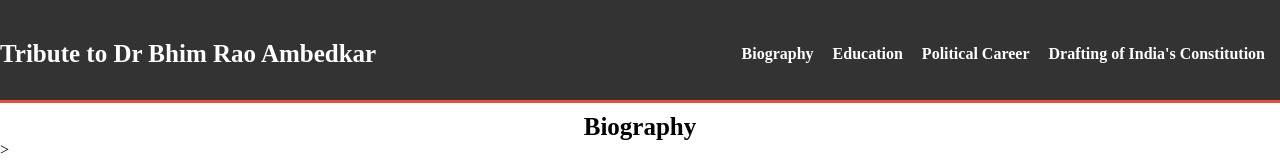
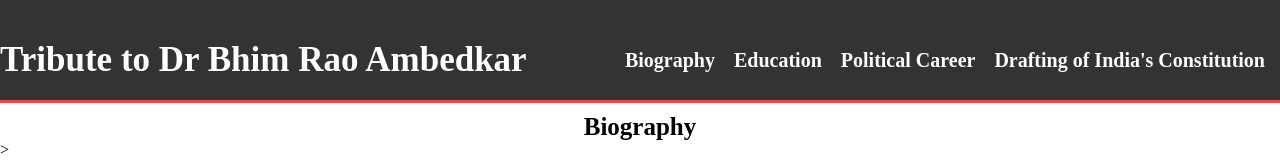
Before and after one commit to Jatinalwariya/Encryptix, a plain HTML site: page index.html in a window 1280 px wide. Shown: the top 160 px of the page. Drawn offline with Linux system fonts and the light colour scheme.

Commit message:
style.css

```diff
--- a/style.css
+++ b/style.css
@@ -22,12 +22,11 @@ h5{
 p{
     margin: 10px;
     padding: 10px;
-    /* font-family: 'Cooper black'; */
 }
 
 .Drafting > img{
     display: block;
-    width: 300px;
+    width: 400px;
     margin-left: auto;
     margin-right: auto;
 }
@@ -64,7 +63,7 @@ header {
 }
 
 .logo a{
-    font-size: 25px;
+    font-size: 35px;
     font-weight: 800;
     color: white;
     font-family: 'Cooper black';
@@ -77,10 +76,26 @@ li{
 
 li a{
     color: white;
-    font-size: 16px;
+    font-size: 20px;
     font-weight: bold;
     margin-right: 15px;
     font-family: 'Cooper black';
+    position: relative;
+}
+
+li a::before{
+    content: '';
+    position: absolute;
+    bottom: -10px;
+    left: 0;
+    width: 0%;
+    height: 3px;
+    background-color: black;
+    transition: all .5s;
+}
+
+li a:hover::before{
+    width: 100%;
 }
 
 .aboutus{
```
